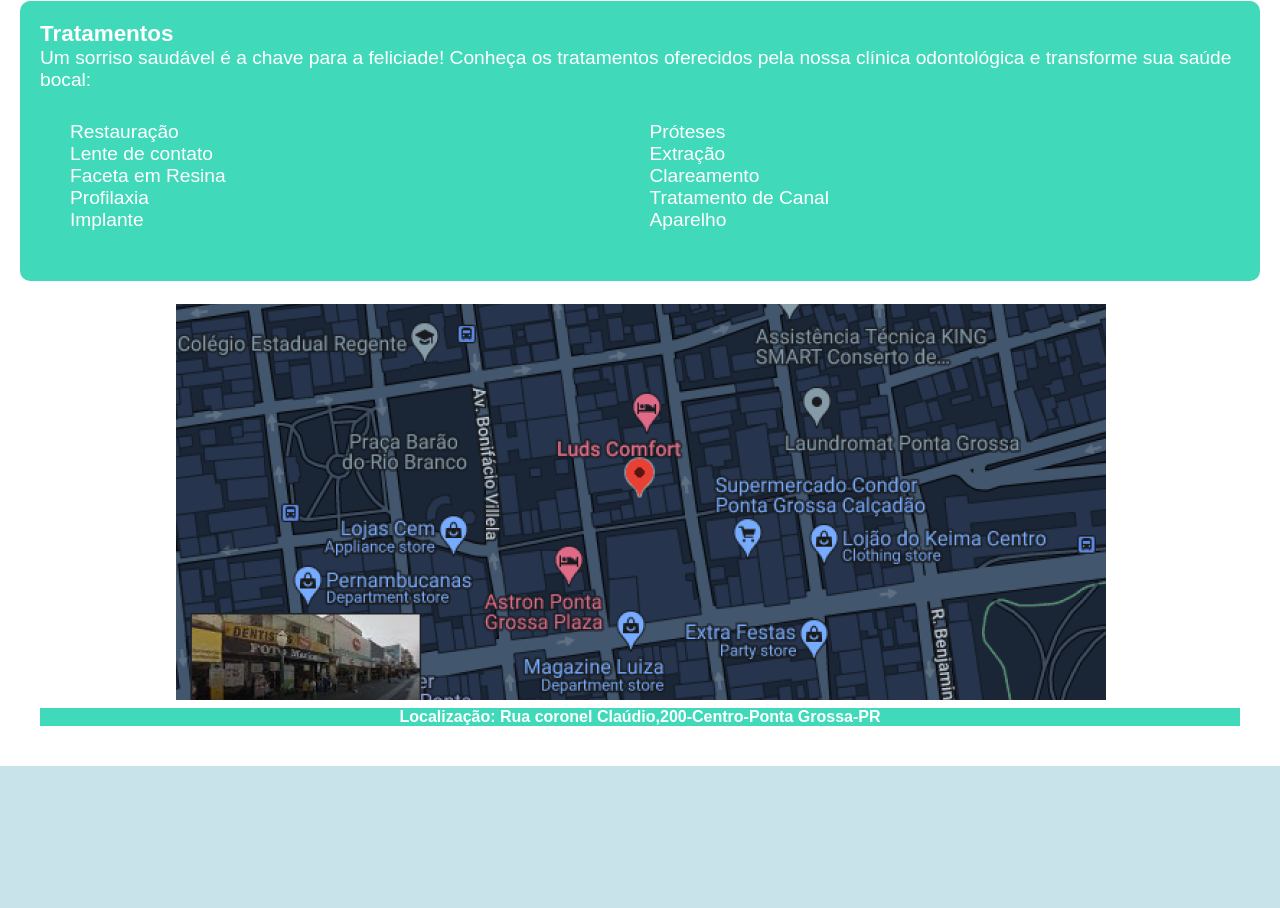
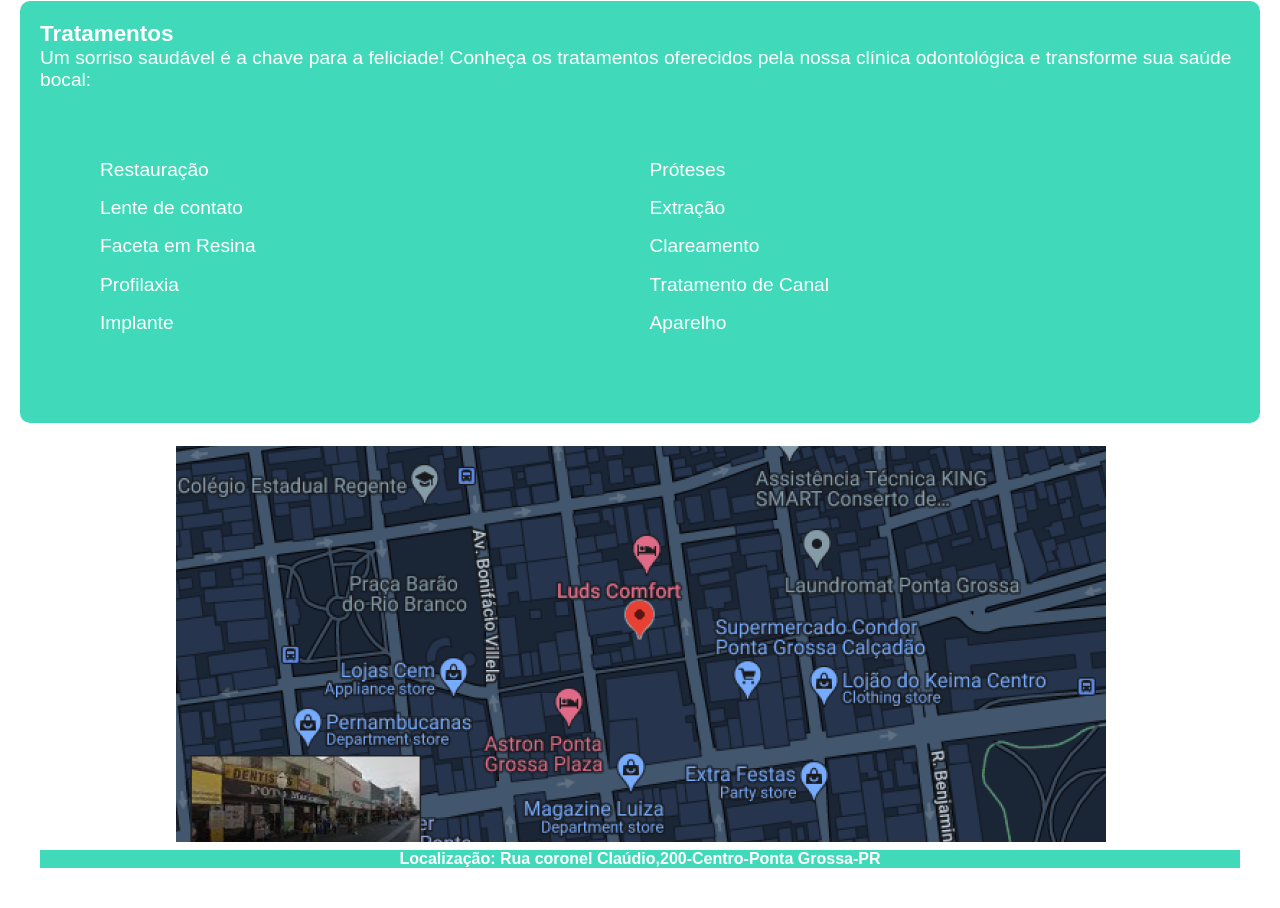
Before and after one commit to wendell1108/dentista, a plain HTML site: page index.html in a window 1280 px wide. Shown: the part 1256-2164 px from the top of the page. Before the commit the page ends 2052 px from the top, so only its background shows below. Drawn offline with Linux system fonts and the light colour scheme.

Commit message:
Update style.css
espaçando melhor a lista de tratamentos

```diff
--- a/style.css
+++ b/style.css
@@ -91,7 +91,8 @@ aside>ul{
     padding: 10px;
     list-style-type: none;
     font-size: 1.0em;
-    margin: 20px;
+    margin: 50px;
+    line-height: 2em;
 
 }
 section{
```
